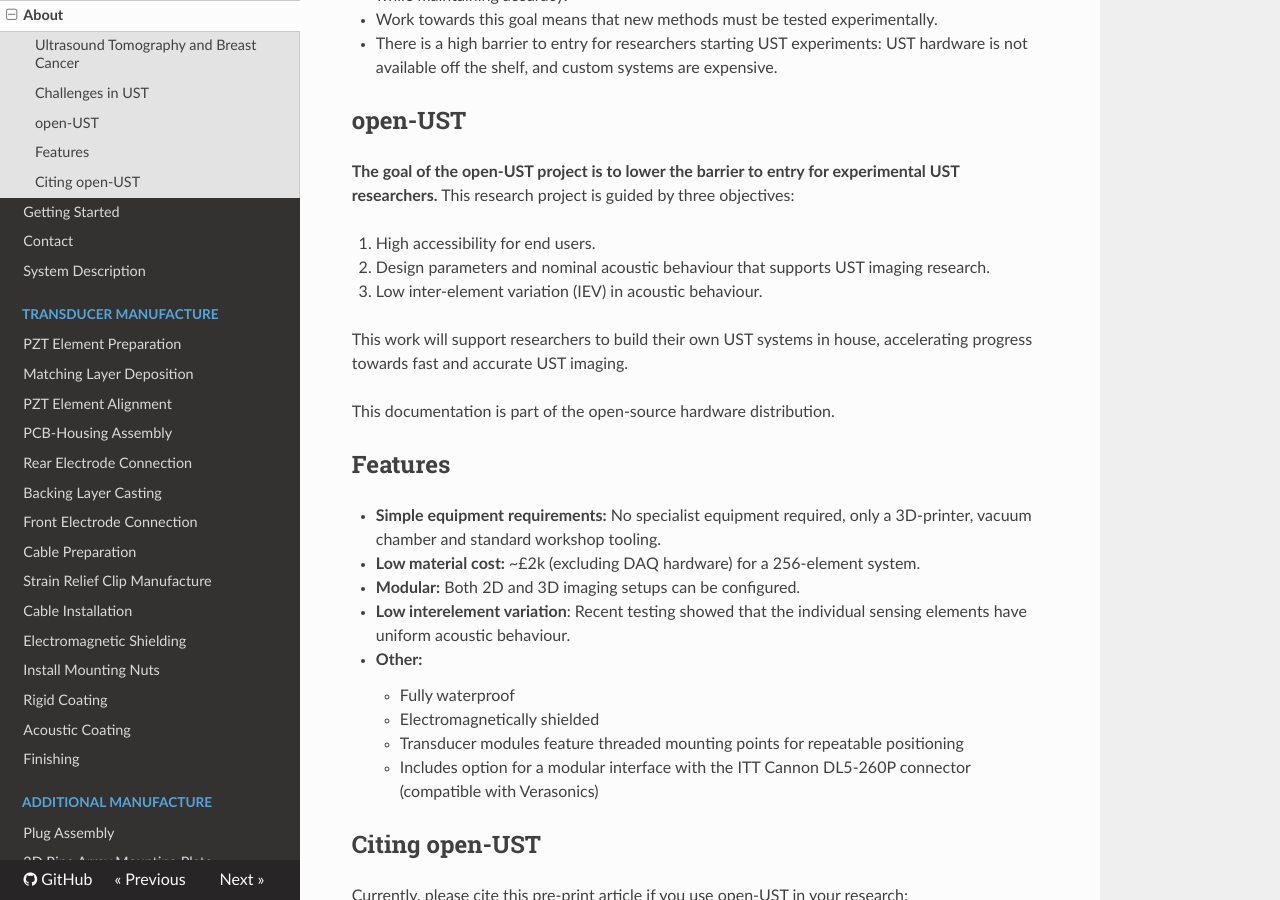
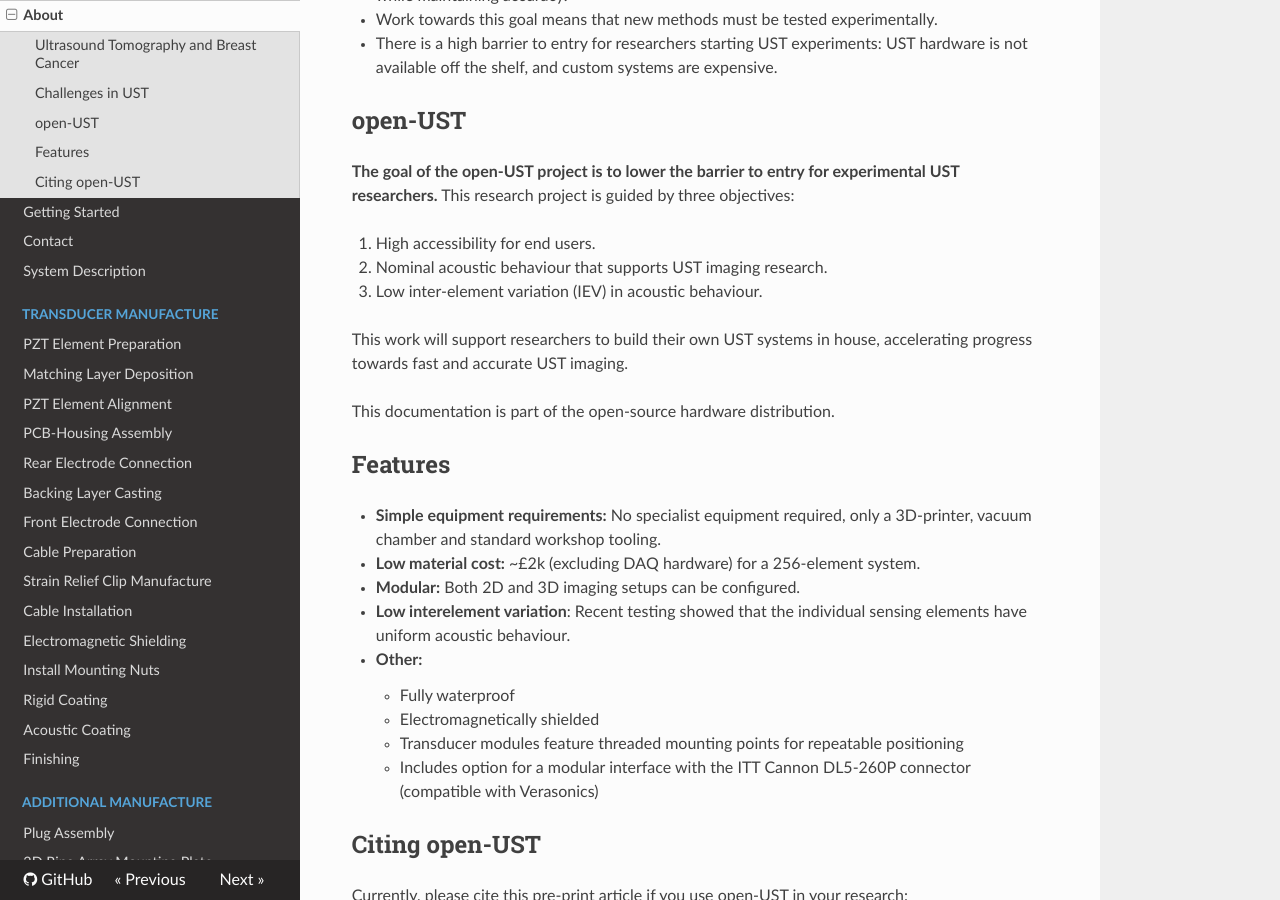
Before and after one commit to morganjroberts/open-UST, an MkDocs documentation site: the page built from docs/about.md, in a window 1280 px wide and 900 px high, scrolled down 528 px. Built offline with MkDocs 1.6.1, drawn with Linux system fonts in a browser that asks for light colours; nearby versions of some CDN libraries.

```diff
--- a/docs/about.md
+++ b/docs/about.md
@@ -16,7 +16,7 @@
 This research project is guided by three objectives:
 
 1. High accessibility for end users.
-1. Design parameters and nominal acoustic behaviour that supports UST imaging research.
+1. Nominal acoustic behaviour that supports UST imaging research.
 1. Low inter-element variation (IEV) in acoustic behaviour.
 
 This work will support researchers to build their own UST systems in house, accelerating progress towards fast and accurate UST imaging.
```
Also changed, not shown: README.md (+6 -8 lines).
